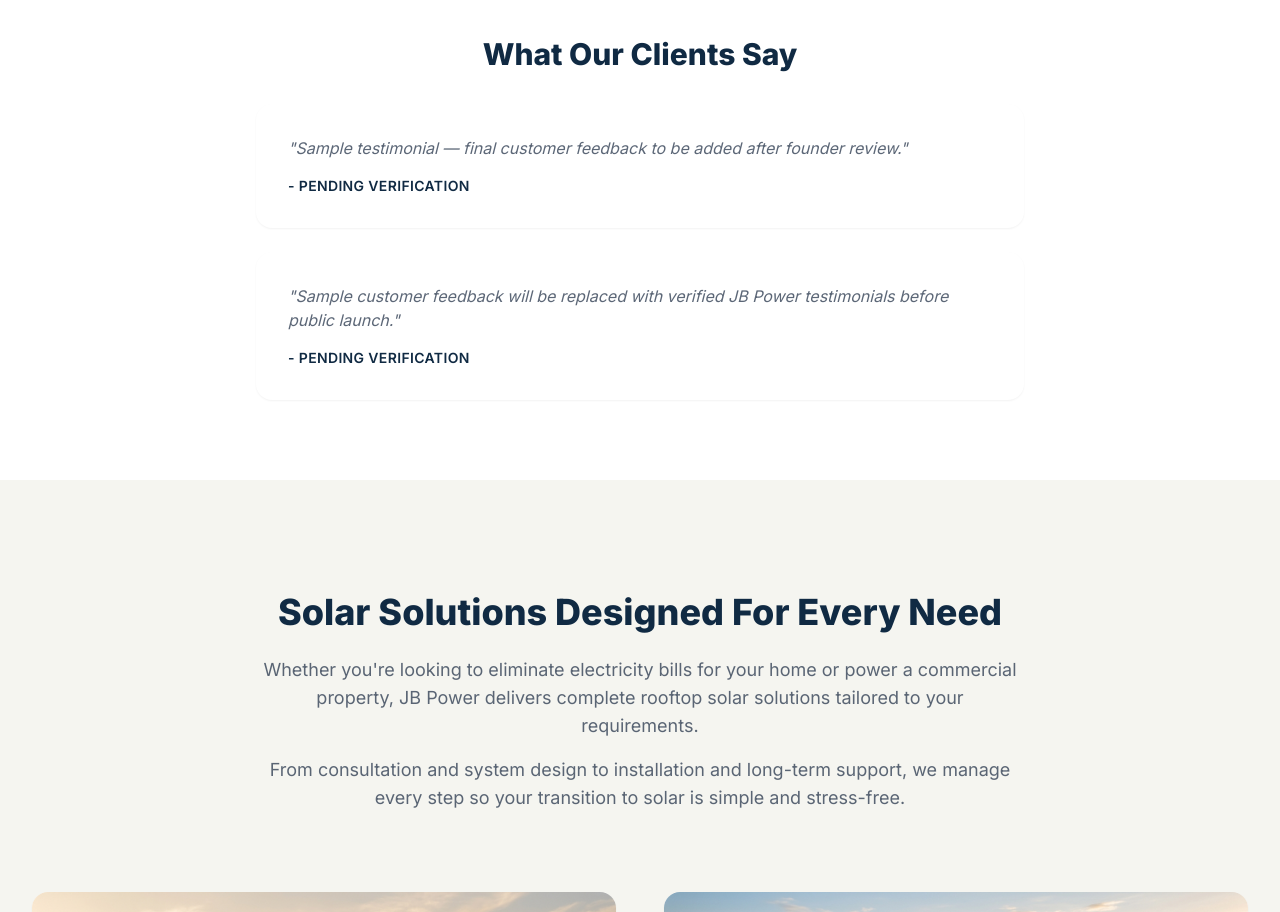
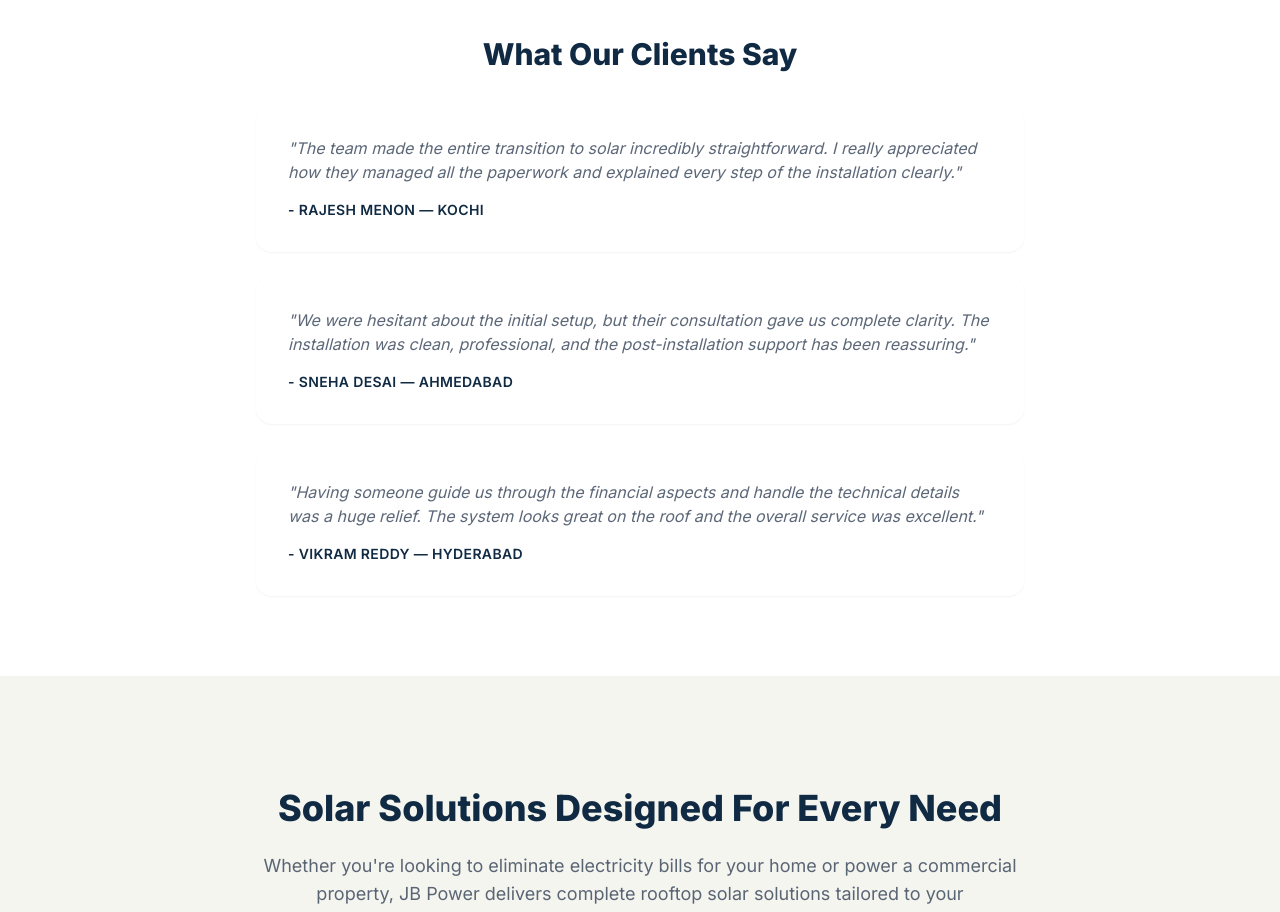
Before and after one commit to parthivqw/jb-power-frontend, a React (Vite) app: page / in a window 1280 px wide. Shown: the part 1460-2372 px from the top of the page. Built offline with nearby package versions, Linux system fonts and the light colour scheme.

Commit message:
chore(trust): add demo testimonial content

```diff
--- a/src/constants/content.ts
+++ b/src/constants/content.ts
@@ -57,9 +57,23 @@ export const TRUST = {
     { name: "[PLACEHOLDER: Brand Logo 1]" },
     { name: "[PLACEHOLDER: Brand Logo 2]" }
   ],
+  // DEMO CONTENT — replace with founder-verified testimonials before public launch.
   testimonials: [
-    { id: 1, name: "Pending Verification", text: "Sample testimonial — final customer feedback to be added after founder review." },
-    { id: 2, name: "Pending Verification", text: "Sample customer feedback will be replaced with verified JB Power testimonials before public launch." }
+    {
+      id: 1,
+      name: "Rajesh Menon — Kochi",
+      text: "The team made the entire transition to solar incredibly straightforward. I really appreciated how they managed all the paperwork and explained every step of the installation clearly."
+    },
+    {
+      id: 2,
+      name: "Sneha Desai — Ahmedabad",
+      text: "We were hesitant about the initial setup, but their consultation gave us complete clarity. The installation was clean, professional, and the post-installation support has been reassuring."
+    },
+    {
+      id: 3,
+      name: "Vikram Reddy — Hyderabad",
+      text: "Having someone guide us through the financial aspects and handle the technical details was a huge relief. The system looks great on the roof and the overall service was excellent."
+    }
   ]
 };
 
```
